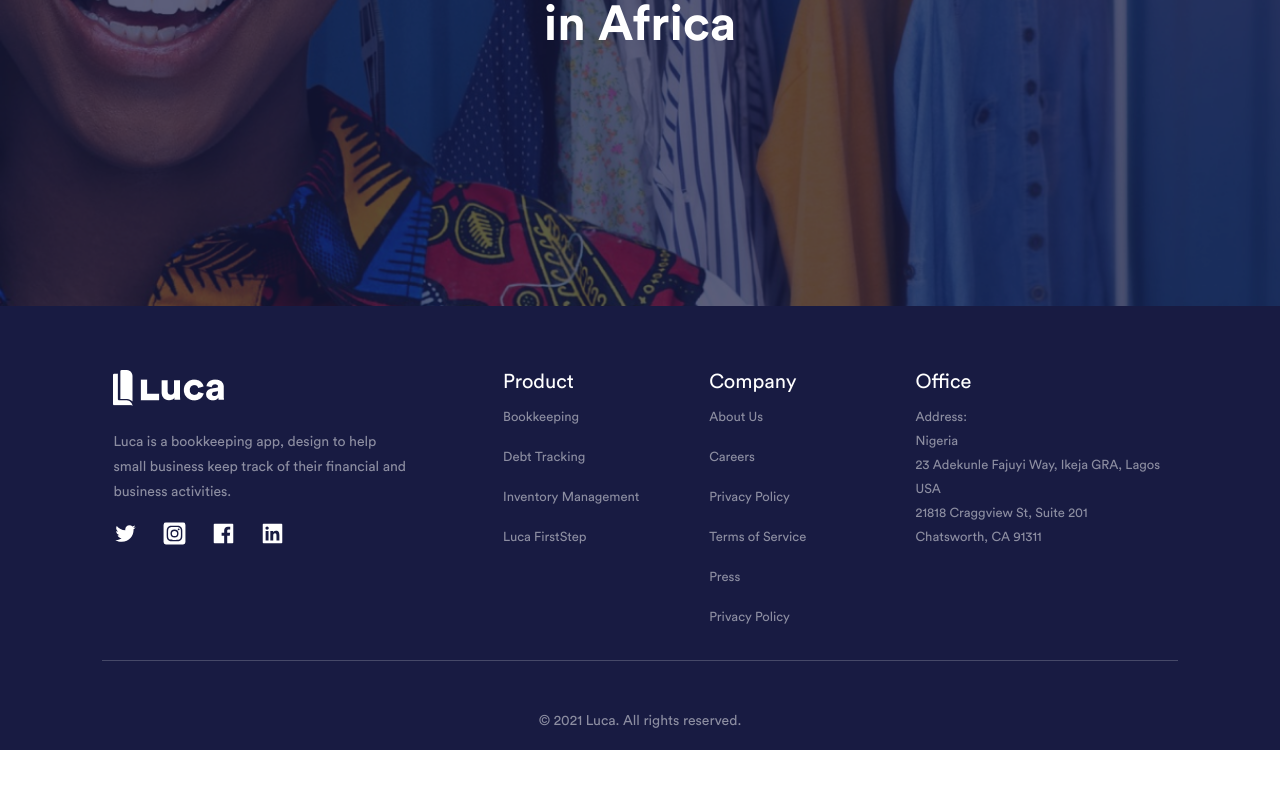
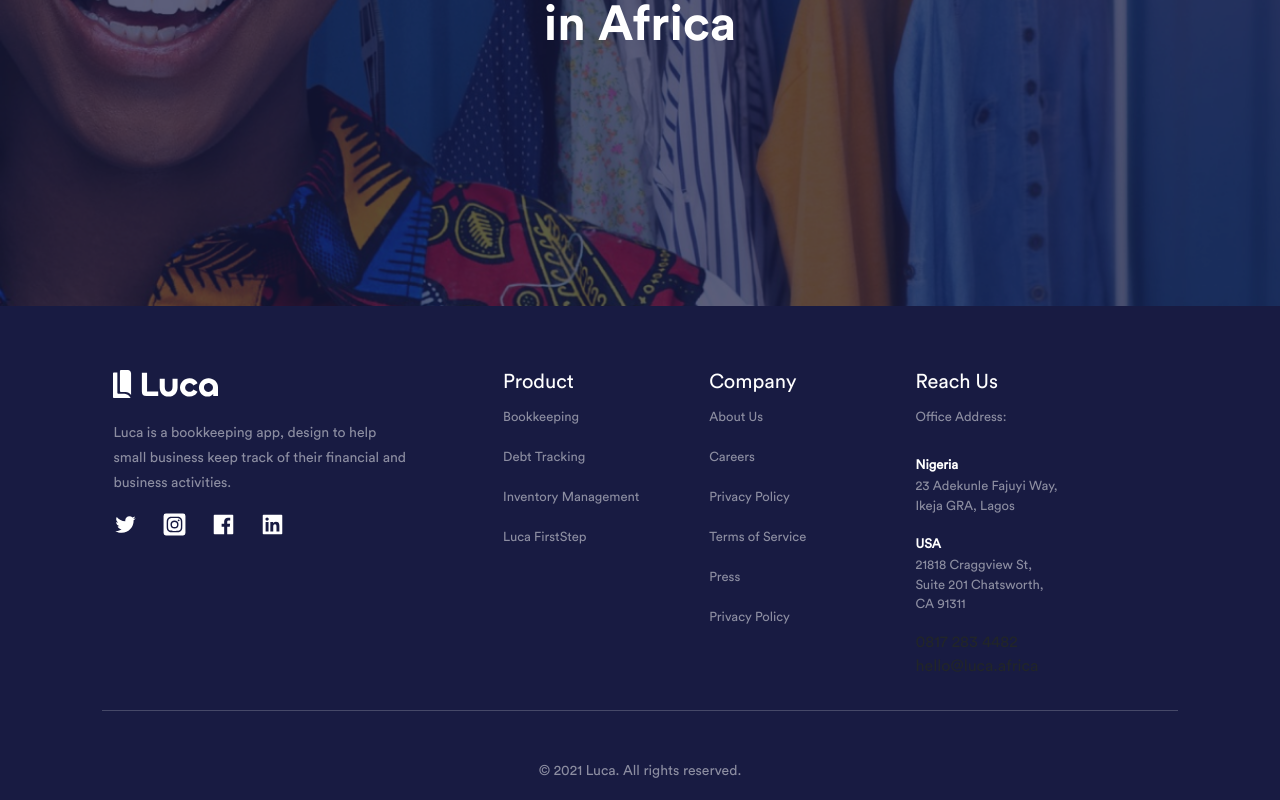
Before and after one commit to Luca-Technologies/luca-website, a Next.js app: page /blog in a window 1280 px wide. Shown: the part 494-1294 px from the top of the page. Before the commit the page ends 1244 px from the top, so only its background shows below. Built offline with nearby package versions, Linux system fonts and the light colour scheme.

Commit message:
fixing footer'

```diff
--- a/src/components/Footer/index.js
+++ b/src/components/Footer/index.js
@@ -2,7 +2,7 @@ import React from "react";
 import Image from "next/image";
 import Link from "next/link";
 //import GooglePlay from "../../Assets/Images/Elements/Buttons/Market/Google Play.png";
-import Logo from "../../Assets/Images/Logo.png";
+import Logo from "../../Assets/Images/logo-white.svg";
 // import PhoneImage from "../../Assets/Images/phone1.png";
 import styled from "styled-components";
 // import { IolgCheckmark } from "react-icons/io";
@@ -32,11 +32,18 @@ const Style = styled.div`
     opacity: 0.5;
     line-height: 25px;
   }
+  footer strong {
+    color: white !important;
+  }
   footer h5 {
     color: #ffffff;
     margin-bottom: 10px;
   }
-  footer a {
+  .address {
+    padding-top: 0;
+  }
+  footer a,
+  .address {
     font-size: 13px;
     color: #ffffff;
     opacity: 0.5;
@@ -120,26 +127,7 @@ export default function index() {
             </div>
             <ProductSection />
             <CompanySection />
-            <div className="col-lg-3 mx-auto">
-              <h5>Office</h5>
-              <ul>
-                <li>
-                  <a href="">
-                    Address:
-                    <br />
-                    Nigeria
-                    <br />
-                    23 Adekunle Fajuyi Way, Ikeja GRA, Lagos
-                    <br />
-                    USA
-                    <br />
-                    21818 Craggview St, Suite 201
-                    <br />
-                    Chatsworth, CA 91311
-                  </a>
-                </li>
-              </ul>
-            </div>
+            <ReachUs />
           </div>
           <hr />
           <div className="text-center mt-5">
@@ -218,3 +206,35 @@ const CompanySection = () => (
     </ul>
   </div>
 );
+
+const ReachUs = () => (
+  <div className="col-lg-3 mx-auto">
+    <h5>Reach Us</h5>
+    <ul>
+      <li>
+        <span className="address">Office Address:</span>
+        <br />
+        <br />
+        <address>
+          <strong className="text-[13px]">Nigeria</strong>
+          <br />
+          <div className="address">
+            23 Adekunle Fajuyi Way, <br />
+            Ikeja GRA, Lagos
+          </div>
+        </address>
+        <address>
+          <strong className="text-[13px]">USA</strong>
+          <div className="address">
+            21818 Craggview St, <br />
+            Suite 201 Chatsworth, <br />
+            CA 91311
+          </div>
+        </address>
+        0817 283 4482
+        <br />
+        hello@luca.africa
+      </li>
+    </ul>
+  </div>
+);
```
Also changed, not shown: src/Assets/Images/logo-white.svg (added).
